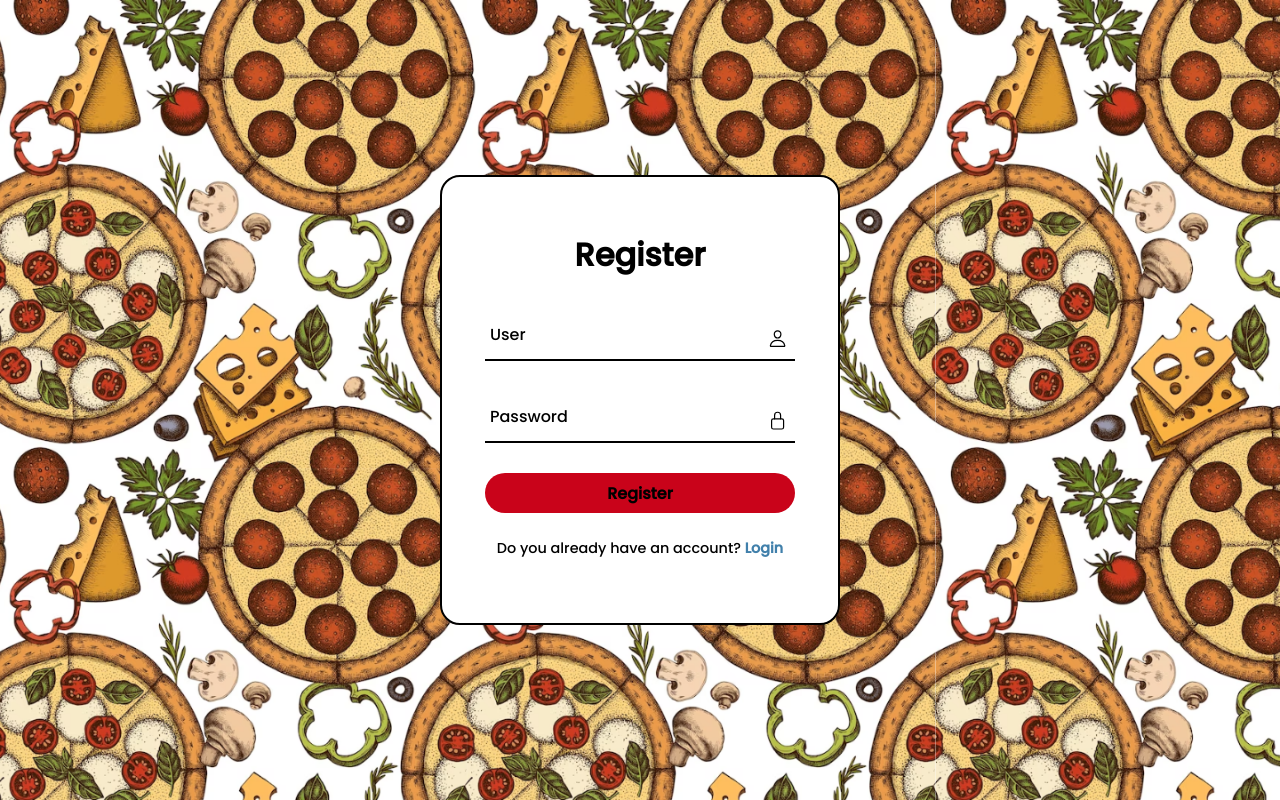
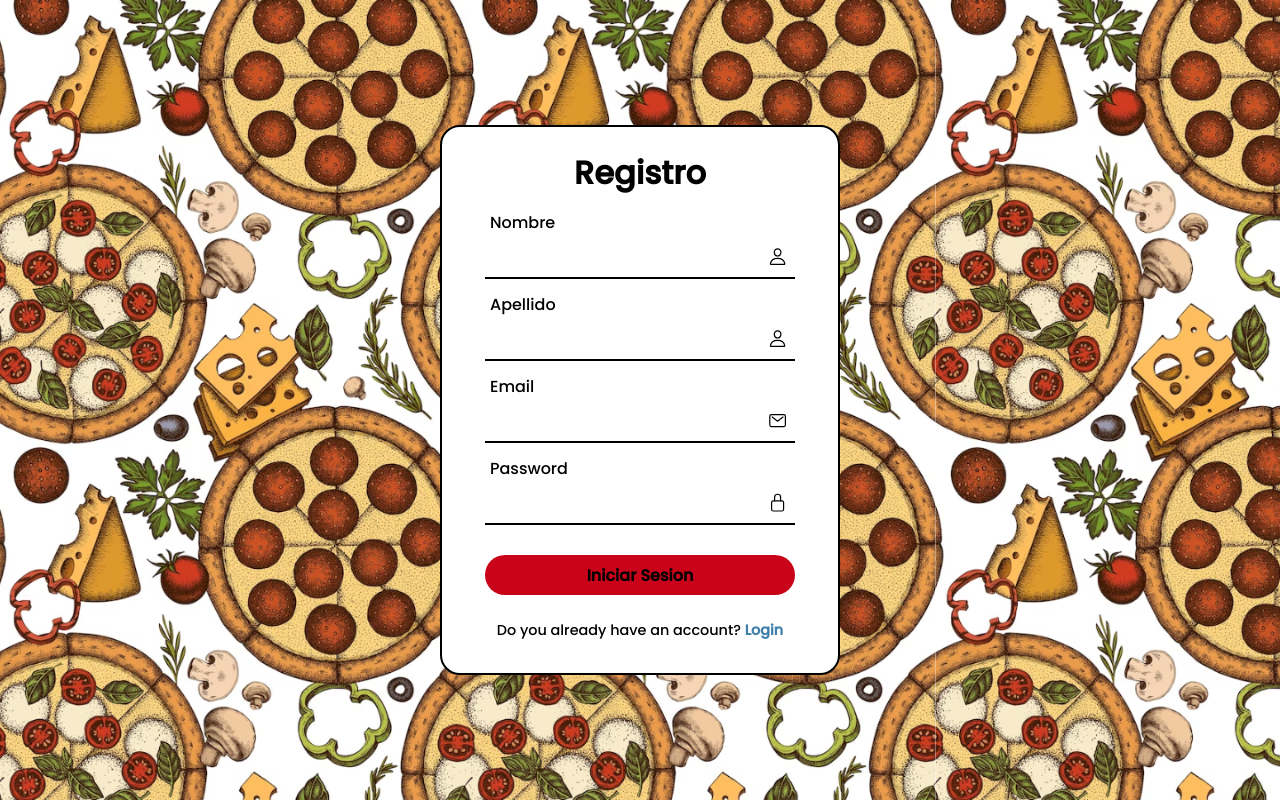
Before and after one commit to hectorpaez17/Pizzeria, a PHP site: page /register/register.html in a window 1280 px wide. Run offline with PHP 8.4, Linux system fonts and the light colour scheme.

Commit message:
Se agrego el login y register funcional

```diff
--- a/css/style.css
+++ b/css/style.css
@@ -1,3 +1,5 @@
+/* Login and register */
+
 @import url('https://fonts.googleapis.com/css2?family=Poppins:wght@500&display=swap');
 *{
     padding: 0;
@@ -14,7 +16,6 @@ section{
     align-items: center;
     min-height: 100vh;
     width: 100%;
-
     background: url('../img/background.png')no-repeat;
     background-position: center;
     background-size: cover;
@@ -23,6 +24,19 @@ section{
     position: relative;
     width: 400px;
     height: 450px;
+    background: #fff;
+    border: 2px solid black;
+    border-radius: 20px;
+    backdrop-filter: blur(15px);
+    display: flex;
+    justify-content: center;
+    align-items: center;
+
+}
+.form-boxx{
+    position: relative;
+    width: 400px;
+    height: 550px;
     background: #fff;
     border: 2px solid black;
     border-radius: 20px;
@@ -118,6 +132,8 @@ button{
 .register p a:hover{
     text-decoration: underline;
 }
+
+/* Navbar */
 
 :root{
     --bg-color: #fff;
--- /dev/null
+++ b/login/indexadmin.php
@@ -0,0 +1 @@
+<h1>admin</h1>
--- /dev/null
+++ b/login/indexcliente.php
@@ -0,0 +1 @@
+<h1>cliente</h1>
--- a/register.html
+++ /dev/null
@@ -1,37 +0,0 @@
-<!DOCTYPE html>
-<html lang="en">
-<head>
-    <meta charset="UTF-8">
-    <meta http-equiv="X-UA-Compatible" content="IE=edge">
-    <meta name="viewport" content="width=device-width, initial-scale=1.0">
-    <link rel="stylesheet" href="css/style.css">
-    <title>Login</title>
-</head>
-<body>
-    <section>
-        <div class="form-box">
-            <div class="form-value">
-                <form action="">
-                    <h2>Register</h2>
-                    <div class="inputbox">
-                        <ion-icon name="person-outline"></ion-icon>
-                        <input type="user" required>
-                        <label for="">User</label>
-                    </div>
-                    <div class="inputbox">
-                        <ion-icon name="lock-closed-outline"></ion-icon>
-                        <input type="password" required>
-                        <label for="">Password</label>
-                    </div>
-                    <button>Register</button>
-                    <div class="register">
-                        <p>Do you already have an account? <a href="login.html">Login</a></p>
-                    </div>
-                </form>
-            </div>
-        </div>
-    </section>
-</body>
-    <script type="module" src="https://unpkg.com/ionicons@5.5.2/dist/ionicons/ionicons.esm.js"></script>
-    <script nomodule src="https://unpkg.com/ionicons@5.5.2/dist/ionicons/ionicons.js"></script>
-</html>
--- /dev/null
+++ b/register/register.html
@@ -0,0 +1,50 @@
+<!DOCTYPE html>
+<html lang="en">
+<head>
+    <meta charset="UTF-8">
+    <meta http-equiv="X-UA-Compatible" content="IE=edge">
+    <meta name="viewport" content="width=device-width, initial-scale=1.0">
+    <link rel="stylesheet" href="../css/style.css">
+    <title>Login</title>
+</head>
+<body>
+    <section>
+        <div class="form-boxx">
+            <div class="form-value">
+                <form action="register.php" method="post">
+                    <h2>Registro</h2>
+                    <div class="inputbox">
+                        <ion-icon name="person-outline"></ion-icon>
+                        <input type="nombre" name="nombre" >
+                        <label for="">Nombre</label>
+                    </div>
+                    <div class="inputbox">
+                        <ion-icon name="person-outline"></ion-icon>
+                        <input type="apellido" name="apellido" >
+                        <label for="">Apellido</label>
+                    </div>
+                    <div class="inputbox">
+                        <ion-icon name="mail-outline"></ion-icon>
+                        <input type="email" name="email" >
+                        <label for="">Email</label>
+                    </div>
+                    <div class="inputbox">
+                        <ion-icon name="lock-closed-outline"></ion-icon>
+                        <input type="password"  name="password" >
+                        <label for="">Password</label>
+                    </div>
+
+                    <button type="submit">Iniciar Sesion</button>
+
+                    <div class="register">
+                        <p>Do you already have an account? <a href="../login/login.html">Login</a></p>
+                    </div>
+                </form>
+
+            </div>
+        </div>
+    </section>
+</body>
+    <script type="module" src="https://unpkg.com/ionicons@5.5.2/dist/ionicons/ionicons.esm.js"></script>
+    <script nomodule src="https://unpkg.com/ionicons@5.5.2/dist/ionicons/ionicons.js"></script>
+</html>
```
Also changed, not shown: db/conexion.php (added, +11 -0 lines), login/login.html (renamed from login.html, +7 -9 lines), login/login.php (added, +36 -0 lines), register/register.php (added, +35 -0 lines).
